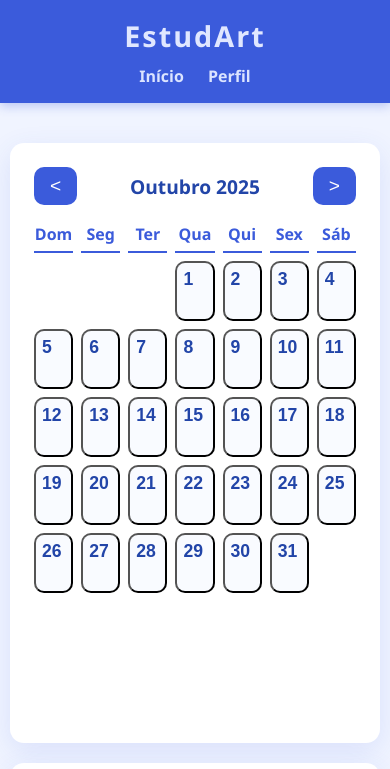
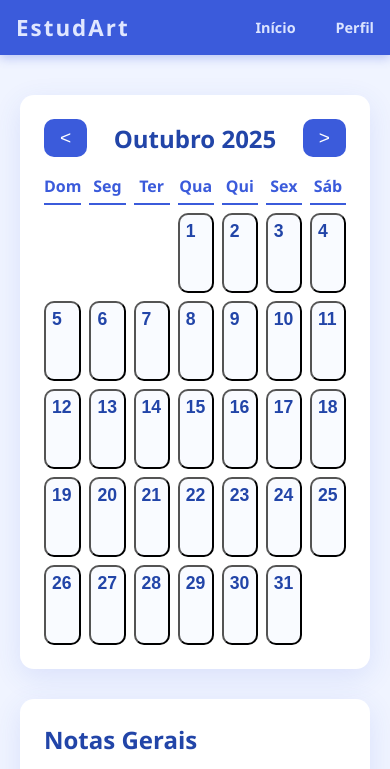
Before and after one commit to plataformadeestudo/EstudArt, a plain HTML site: page calendário.html in a window 390 px wide. Shown: the top 769 px of the page. Drawn offline with Linux system fonts and the light colour scheme.

Commit message:
Update calendário.html

```diff
--- a/calendário.html
+++ b/calendário.html
@@ -322,42 +322,36 @@
     border-radius: 10px;
   }
 
-  /* === Responsividade === */
-  @media (max-width: 768px) {
-    header {
-      flex-direction: column;
-      gap: 10px;
-      text-align: center;
-    }
 
-    nav a {
-      margin: 0 10px;
-      display: inline-block;
-    }
 
-    .calendar-grid {
-      grid-template-columns: repeat(7, minmax(36px, 1fr));
-    }
 
-    .calendar-cell {
-      min-height: 60px;
-      font-size: 0.9rem;
-    }
+/* ===== RESPONSIVO PARA CELULAR ===== */
+@media (max-width: 480px) {
+  header {
+    padding: 12px 16px;
+    flex-direction: row; /* mantém horizontal */
+    justify-content: space-between; /* logo à esquerda, nav à direita */
+    align-items: center;
+  }
 
-    main {
-      flex-direction: column;
-      gap: 20px;
-      padding: 0 10px;
-    }
+  header .logo {
+    font-size: 1.4rem; /* reduz para caber melhor */
+  }
 
-    .side-card {
-      padding: 16px;
-    }
+  nav {
+    display: flex;
+    gap: 16px;
+    margin-left: auto; /* empurra os links pro canto direito */
+  }
 
-    .month-year {
-      font-size: 1.2rem;
-    }
+  nav a {
+    font-size: 0.9rem;
   }
+}
+
+
+
+
 </style>
 </head>
 <body>
```
